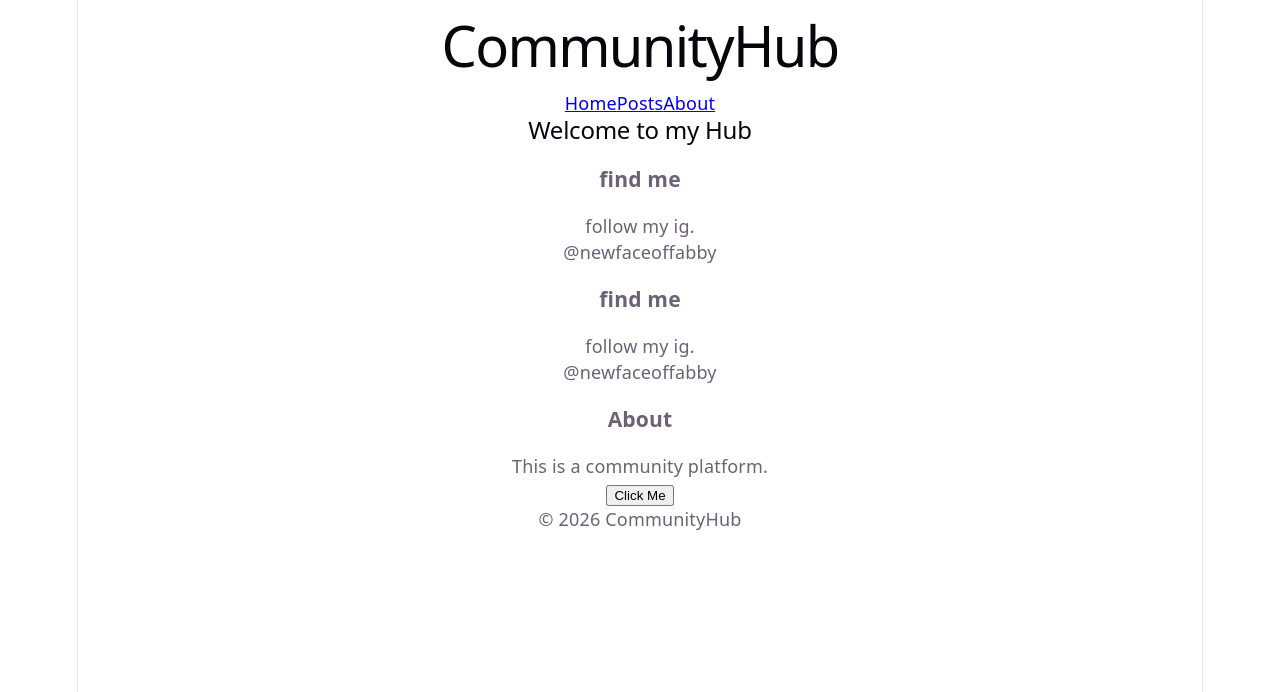
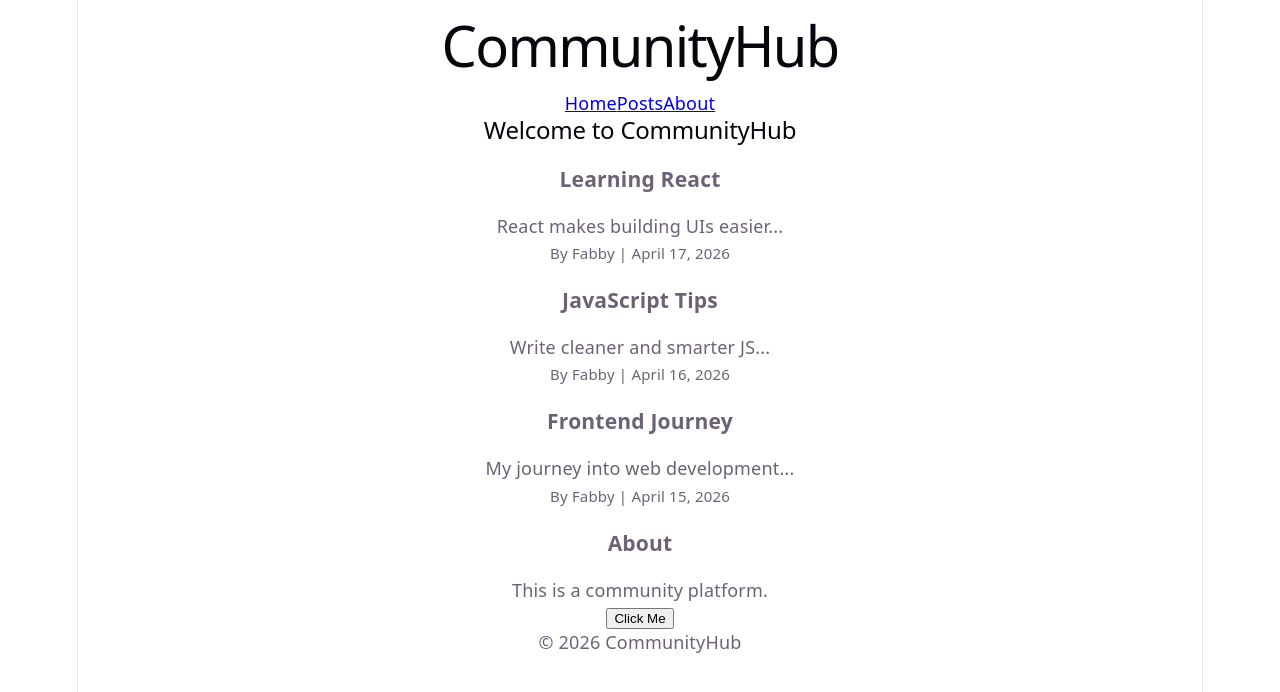
Before and after one commit to fabby442/iyf-s10-week-08-fabby442, a React (Vite) app in the folder iyf-s10-week-08-fabby442/: page / in a window 1280 px wide. Shown: the top 692 px of the page. Built offline with nearby package versions, Linux system fonts and the light colour scheme.

Commit message:
Task 15.3: Added props and dynamic rendering

```diff
--- a/iyf-s10-week-08-fabby442/src/App.jsx
+++ b/iyf-s10-week-08-fabby442/src/App.jsx
@@ -5,18 +5,48 @@ import Sidebar from "./components/Sidebar";
 import Button from "./components/Button";
 
 function App() {
+  const posts = [
+    {
+      id: 1,
+      title: "Learning React",
+      excerpt: "React makes building UIs easier...",
+      author: "Fabby",
+      date: "April 17, 2026"
+    },
+    {
+      id: 2,
+      title: "JavaScript Tips",
+      excerpt: "Write cleaner and smarter JS...",
+      author: "Fabby",
+      date: "April 16, 2026"
+    },
+    {
+      id: 3,
+      title: "Frontend Journey",
+      excerpt: "My journey into web development...",
+      author: "Fabby",
+      date: "April 15, 2026"
+    }
+  ];
+
   return (
     <div>
       <Header />
 
       <main>
-        <h2>Welcome to my Hub</h2>
+        <h2>Welcome to CommunityHub</h2>
 
-        <PostCard />
-        <PostCard />
+        {posts.map(post => (
+          <PostCard
+            key={post.id}
+            title={post.title}
+            excerpt={post.excerpt}
+            author={post.author}
+            date={post.date}
+          />
+        ))}
 
         <Sidebar />
-
         <Button />
       </main>
 
@@ -24,5 +54,4 @@ function App() {
     </div>
   );
 }
-
 export default App;
--- a/iyf-s10-week-08-fabby442/src/components/PostCard.jsx
+++ b/iyf-s10-week-08-fabby442/src/components/PostCard.jsx
@@ -1,9 +1,9 @@
-function PostCard() {
+function PostCard({ title, excerpt, author, date }) {
   return (
     <div>
-      <h3>find me</h3>
-      <p>follow my ig.</p>
-      <span>@newfaceoffabby</span>
+      <h3>{title}</h3>
+      <p>{excerpt}</p>
+      <small>By {author} | {date}</small>
     </div>
   );
 }
```
